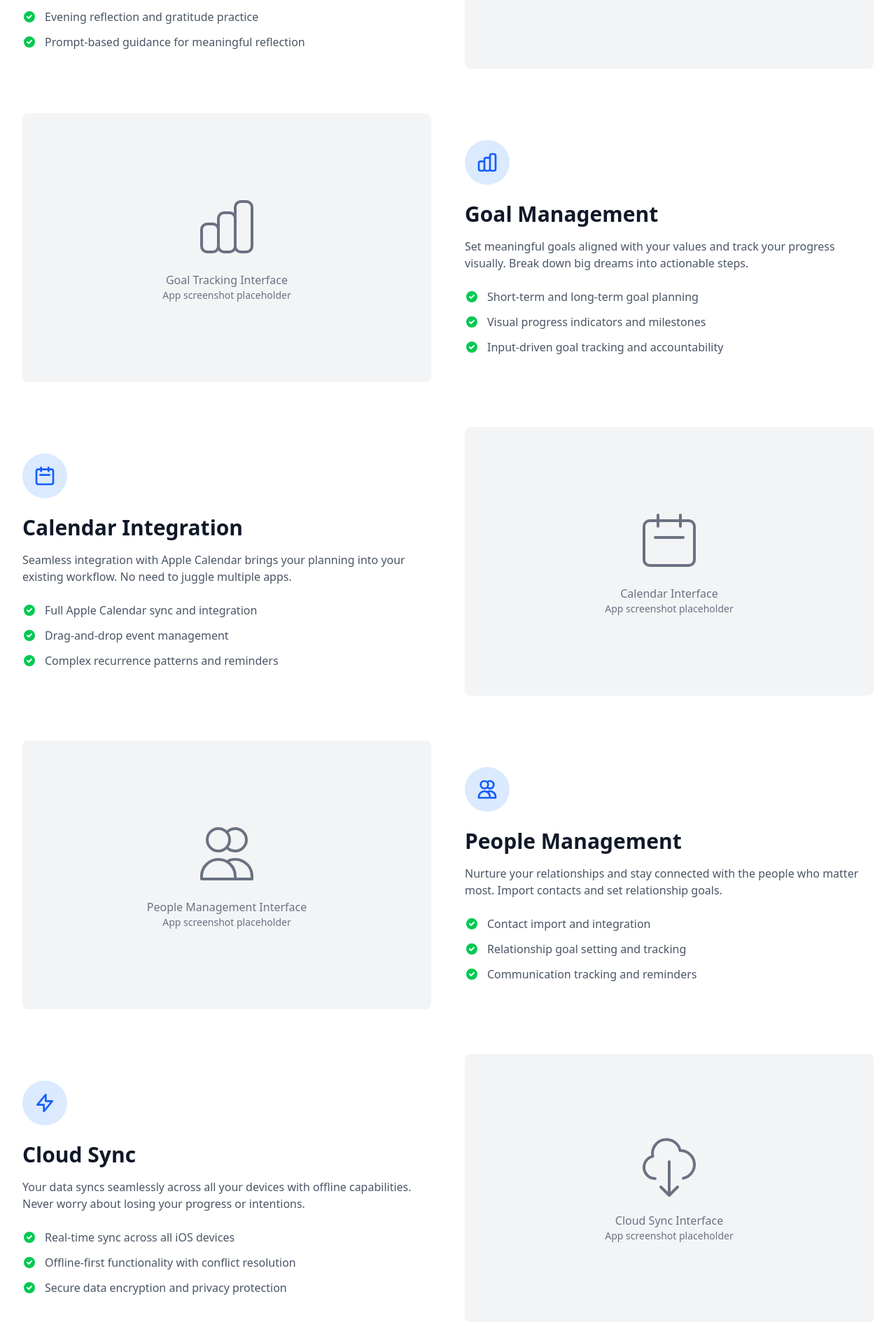
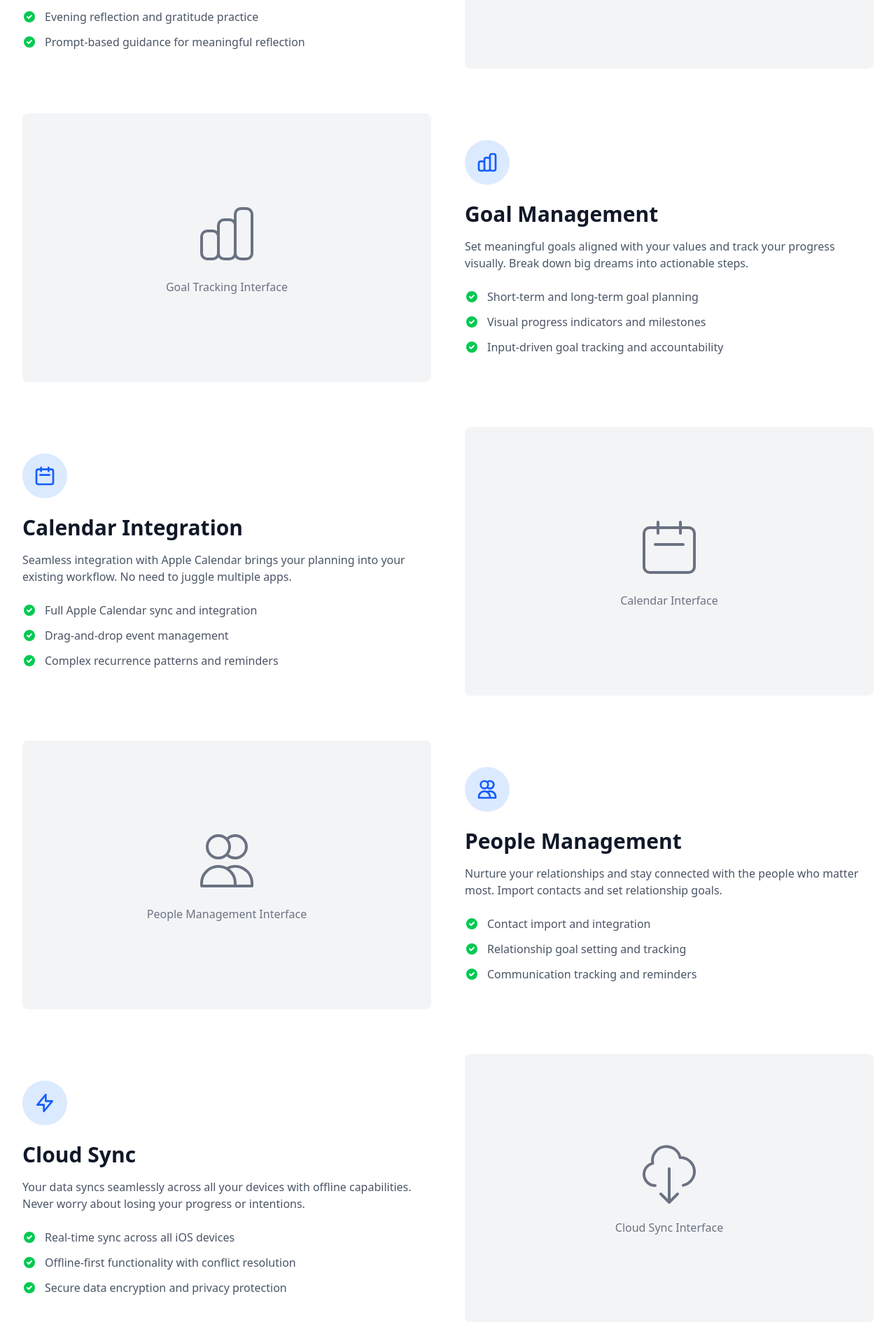
Before and after one commit to MikaelWeiss/pmgforrms, a SvelteKit app: page /features in a window 1280 px wide. Shown: the part 691-2580 px from the top of the page at 70% size. Built offline with nearby package versions, Linux system fonts and the light colour scheme.

Commit message:
features page update

```diff
--- a/src/routes/features/+page.svelte
+++ b/src/routes/features/+page.svelte
@@ -59,7 +59,6 @@
 						<path stroke-linecap="round" stroke-linejoin="round" stroke-width="1" d="M12 6.253v13m0-13C10.832 5.477 9.246 5 7.5 5S4.168 5.477 3 6.253v13C4.168 18.477 5.754 18 7.5 18s3.332.477 4.5 1.253m0-13C13.168 5.477 14.754 5 16.5 5c1.747 0 3.332.477 4.5 1.253v13C19.832 18.477 18.247 18 16.5 18c-1.746 0-3.332.477-4.5 1.253"></path>
 					</svg>
 					<p>Daily Intentions Interface</p>
-					<p class="text-sm">App screenshot placeholder</p>
 				</div>
 			</div>
 		</div>
@@ -72,7 +71,6 @@
 							<path stroke-linecap="round" stroke-linejoin="round" stroke-width="1" d="M9 19v-6a2 2 0 00-2-2H5a2 2 0 00-2 2v6a2 2 0 002 2h2a2 2 0 002-2zm0 0V9a2 2 0 012-2h2a2 2 0 012 2v10m-6 0a2 2 0 002 2h2a2 2 0 002-2m0 0V5a2 2 0 012-2h2a2 2 0 012 2v14a2 2 0 01-2 2h-2a2 2 0 01-2-2z"></path>
 						</svg>
 						<p>Goal Tracking Interface</p>
-						<p class="text-sm">App screenshot placeholder</p>
 					</div>
 				</div>
 			</div>
@@ -149,7 +147,6 @@
 						<path stroke-linecap="round" stroke-linejoin="round" stroke-width="1" d="M8 7V3m8 4V3m-9 8h10M5 21h14a2 2 0 002-2V7a2 2 0 00-2-2H5a2 2 0 00-2 2v12a2 2 0 002 2z"></path>
 					</svg>
 					<p>Calendar Interface</p>
-					<p class="text-sm">App screenshot placeholder</p>
 				</div>
 			</div>
 		</div>
@@ -162,7 +159,6 @@
 							<path stroke-linecap="round" stroke-linejoin="round" stroke-width="1" d="M12 4.354a4 4 0 110 5.292M15 21H3v-1a6 6 0 0112 0v1zm0 0h6v-1a6 6 0 00-9-5.197M13 7a4 4 0 11-8 0 4 4 0 018 0z"></path>
 						</svg>
 						<p>People Management Interface</p>
-						<p class="text-sm">App screenshot placeholder</p>
 					</div>
 				</div>
 			</div>
@@ -239,7 +235,6 @@
 						<path stroke-linecap="round" stroke-linejoin="round" stroke-width="1" d="M7 16a4 4 0 01-.88-7.903A5 5 0 1115.9 6L16 6a5 5 0 011 9.9M9 19l3 3m0 0l3-3m-3 3V10"></path>
 					</svg>
 					<p>Cloud Sync Interface</p>
-					<p class="text-sm">App screenshot placeholder</p>
 				</div>
 			</div>
 		</div>
```
